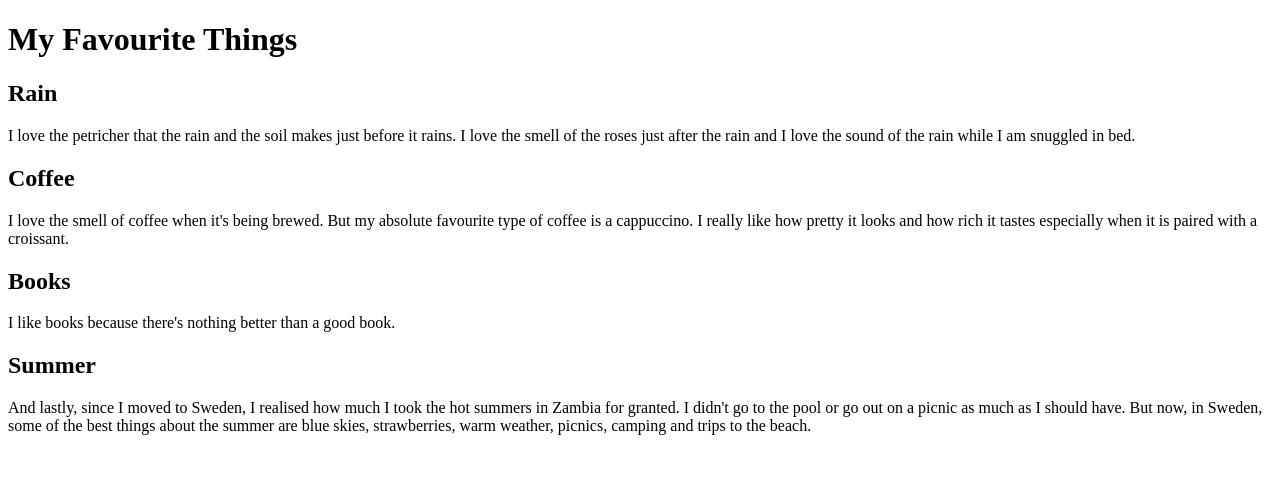
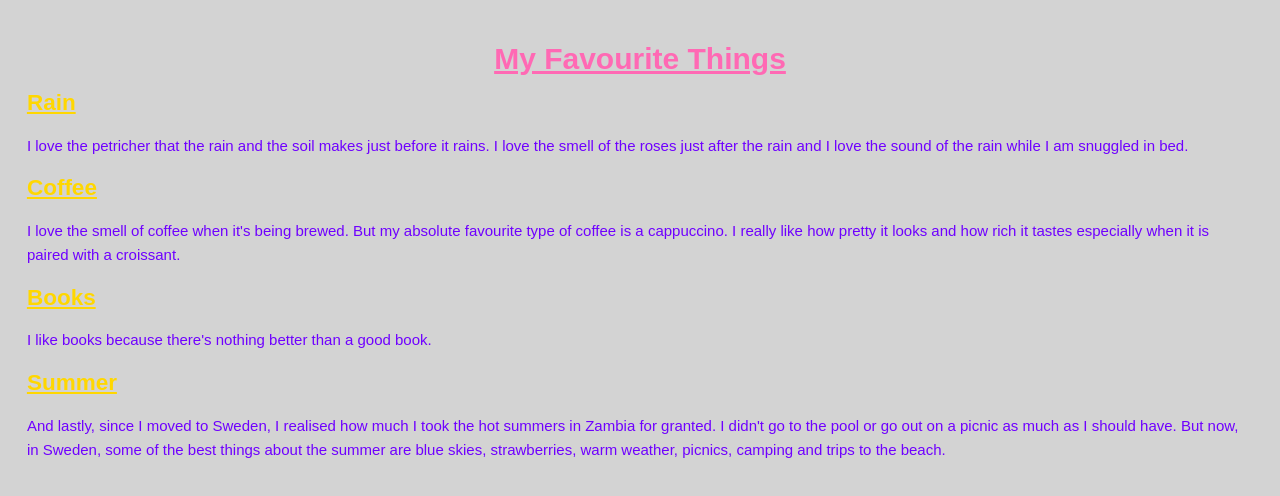
Before and after one commit to Taimmesia/firstassignment, a plain HTML site: page index.html in a window 1280 px wide. Drawn offline with Linux system fonts and the light colour scheme.

Commit message:
Added CSS

```diff
--- /dev/null
+++ b/index.css
@@ -0,0 +1,22 @@
+h1 {
+  color: hotpink;
+  text-align: center;
+  text-decoration-line: underline;
+}
+
+h2 {
+  color: gold;
+  text-decoration-line: underline;
+}
+body {
+  font: normal 15px Arial, Helvetica, sans-serif;
+
+  background-color: lightgray;
+
+  line-height: 1.6em;
+  margin: 0.5;
+  padding: 5mm;
+}
+p {
+  color: rgb(111, 0, 255);
+}
--- a/index.html
+++ b/index.html
@@ -4,6 +4,7 @@
     <meta charset="UTF-8" />
     <meta name="viewport" content="width=device-width, initial-scale=1.0" />
     <meta http-equiv="X-UA-Compatible" content="ie=edge" />
+    <link rel="stylesheet" href="index.css" />
     <title>My first assignment</title>
   </head>
   <h1>My Favourite Things</h1>
```
